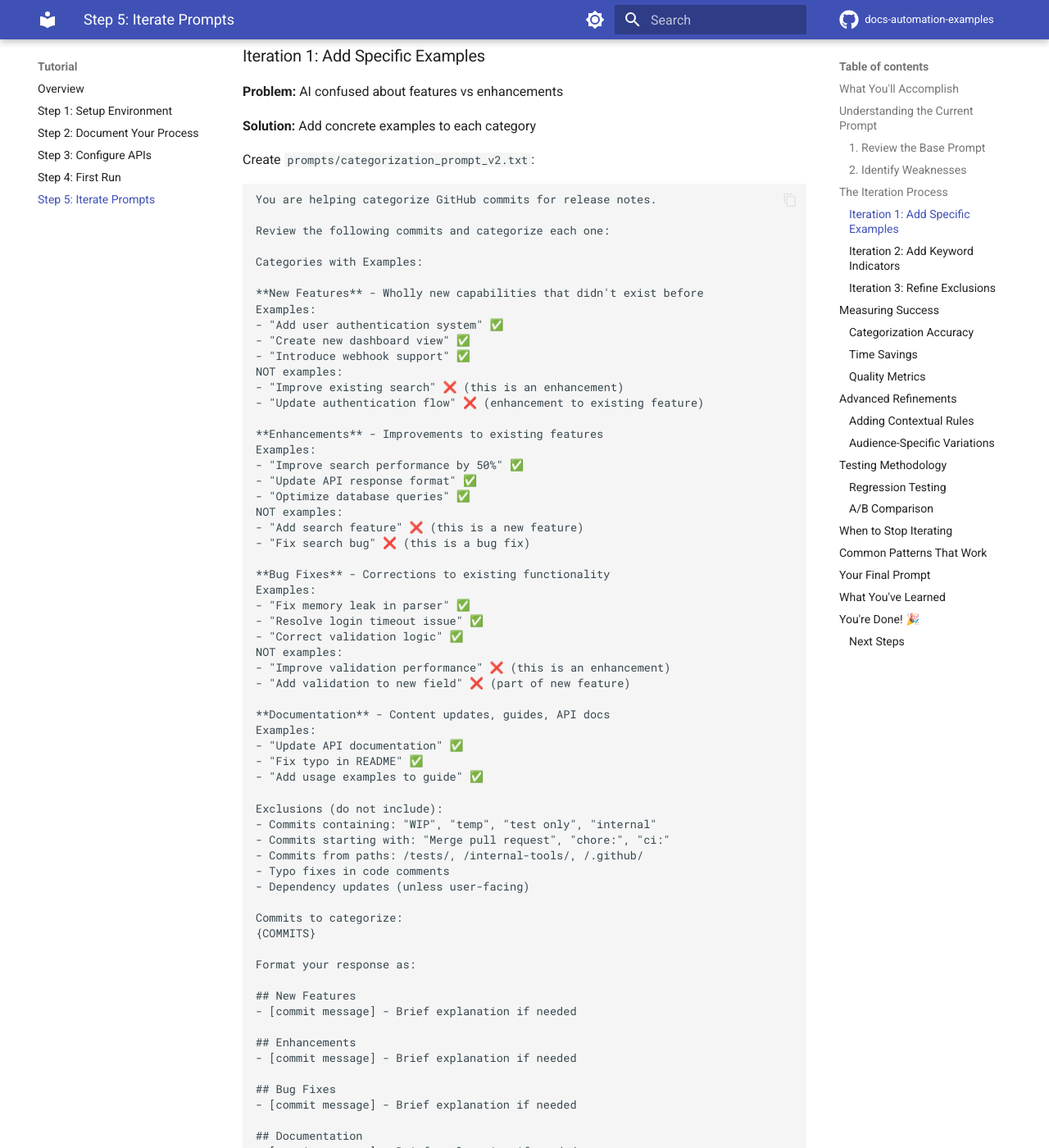
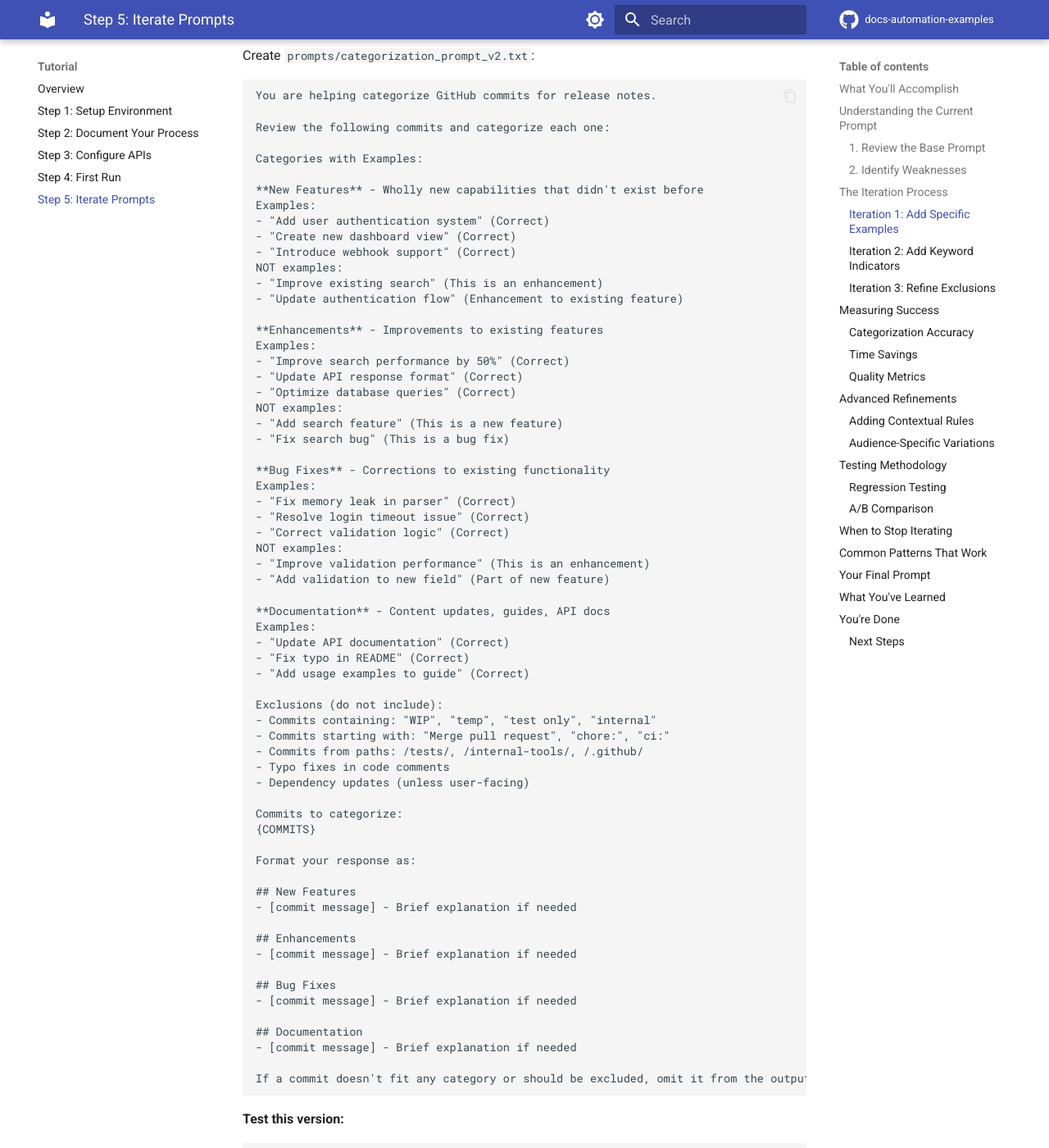
Before and after one commit to rebeja/docs-automation-examples, an MkDocs documentation site: the page built from docs/tutorial/step-5-iterate-prompts.md, in a window 1280 px wide and 1400 px high, scrolled down 2171 px. Shown: the whole window at 82% size. Built offline with MkDocs 1.6.1 and Material for MkDocs 9.7.7, drawn with Linux system fonts in a browser that asks for light colours; comment, search, counter and statistics services are not loaded; some of the changed text lies outside the part shown.

Commit message:
Rewrite step 5 iterate prompts guide to match professional writing style
- Remove all emoji usage (✅, ❌, 🎉)
- Convert MkDocs admonition blocks to standard formatting
- Remove call-to-action buttons
- Replace emoji indicators in examples with text notes
- Simplify 'You're Done! 🎉' to 'You're Done'
- Change 'Congratulations!' to 'Congratulations.'
- Remove checkbox formatting from stopping criteria
- Maintain comprehensive prompt engineering framework

```diff
--- a/docs/tutorial/step-5-iterate-prompts.md
+++ b/docs/tutorial/step-5-iterate-prompts.md
@@ -74,11 +70,11 @@ If a commit doesn't fit any category or should be excluded, omit it from the out
 
 Based on your Step 4 review, the prompt might be:
 
-- ❌ Too vague on category definitions
-- ❌ Missing specific keyword indicators
-- ❌ Insufficient examples
-- ❌ Incomplete exclusion rules
-- ❌ Unclear about edge cases
+- Too vague on category definitions
+- Missing specific keyword indicators
+- Insufficient examples
+- Incomplete exclusion rules
+- Unclear about edge cases
 
 ## The Iteration Process
 
@@ -101,36 +97,36 @@ Categories with Examples:
 
 **New Features** - Wholly new capabilities that didn't exist before
 Examples:
-- "Add user authentication system" ✅
-- "Create new dashboard view" ✅
-- "Introduce webhook support" ✅
+- "Add user authentication system" (Correct)
+- "Create new dashboard view" (Correct)
+- "Introduce webhook support" (Correct)
 NOT examples:
-- "Improve existing search" ❌ (this is an enhancement)
-- "Update authentication flow" ❌ (enhancement to existing feature)
+- "Improve existing search" (This is an enhancement)
+- "Update authentication flow" (Enhancement to existing feature)
 
 **Enhancements** - Improvements to existing features
 Examples:
-- "Improve search performance by 50%" ✅
-- "Update API response format" ✅
-- "Optimize database queries" ✅
+- "Improve search performance by 50%" (Correct)
+- "Update API response format" (Correct)
+- "Optimize database queries" (Correct)
 NOT examples:
-- "Add search feature" ❌ (this is a new feature)
-- "Fix search bug" ❌ (this is a bug fix)
+- "Add search feature" (This is a new feature)
+- "Fix search bug" (This is a bug fix)
 
 **Bug Fixes** - Corrections to existing functionality
 Examples:
-- "Fix memory leak in parser" ✅
-- "Resolve login timeout issue" ✅
-- "Correct validation logic" ✅
+- "Fix memory leak in parser" (Correct)
+- "Resolve login timeout issue" (Correct)
+- "Correct validation logic" (Correct)
 NOT examples:
-- "Improve validation performance" ❌ (this is an enhancement)
-- "Add validation to new field" ❌ (part of new feature)
+- "Improve validation performance" (This is an enhancement)
+- "Add validation to new field" (Part of new feature)
 
 **Documentation** - Content updates, guides, API docs
 Examples:
-- "Update API documentation" ✅
-- "Fix typo in README" ✅
-- "Add usage examples to guide" ✅
+- "Update API documentation" (Correct)
+- "Fix typo in README" (Correct)
+- "Add usage examples to guide" (Correct)
 
 Exclusions (do not include):
 - Commits containing: "WIP", "temp", "test only", "internal"
```
Also changed, not shown: other parts of docs/tutorial/step-5-iterate-prompts.md (+33 -39 lines).
